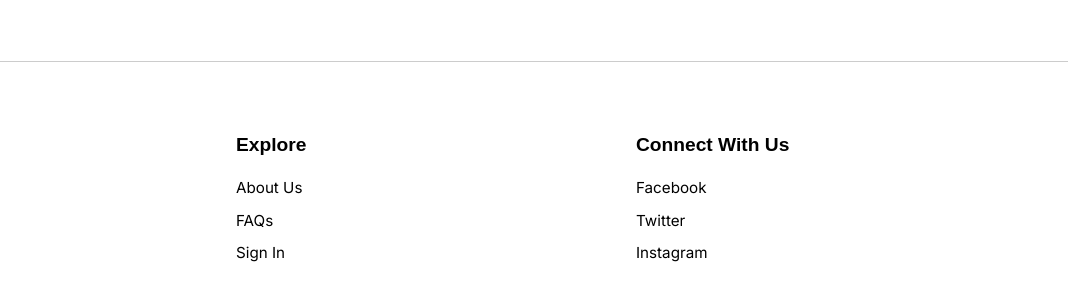
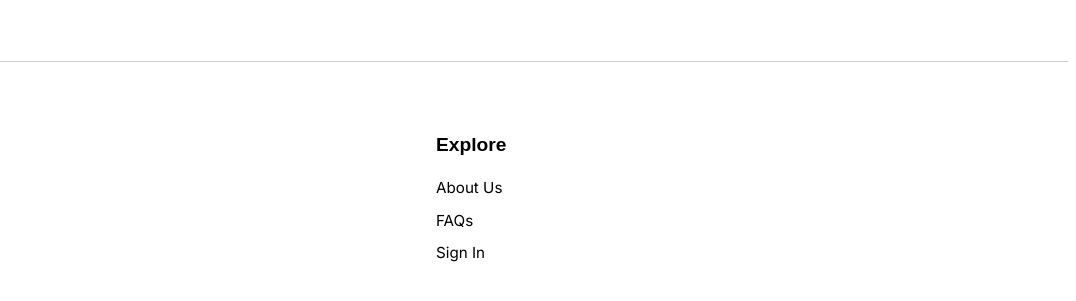
Before and after one commit to bellagj/FRAS, a plain HTML site: page about.html in a window 1280 px wide. Shown: the part 1999-2300 px from the top of the page, 204-1280 px from the left. Drawn offline with Linux system fonts and the light colour scheme; a web font is replaced by a local one.

Commit message:
removed social media links in footer

```diff
--- a/about.html
+++ b/about.html
@@ -96,13 +96,6 @@
     <a href="#">FAQs</a>
     <a href="#">Sign In</a>
   </div>
-
-  <div class="footer-column">
-    <h3>Connect With Us</h3>
-    <a href="https://www.facebook.com" target="_blank">Facebook</a>
-    <a href="https://www.twitter.com" target="_blank">Twitter</a>
-    <a href="https://www.instagram.com" target="_blank">Instagram</a>
-  </div>
 </footer>
 </body>
 </html>
```
Also changed, not shown: contact.html (+0 -7 lines), index.html (+0 -6 lines), product.html (+0 -6 lines).
